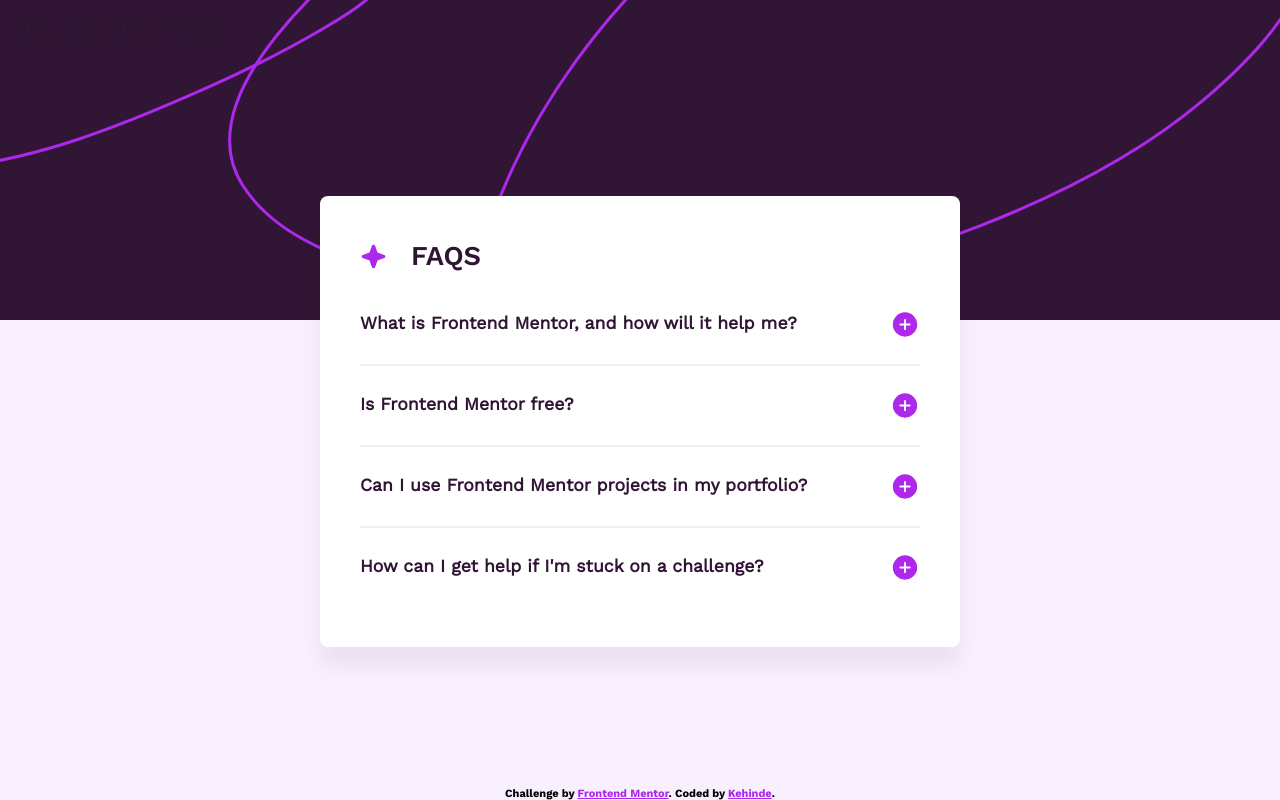
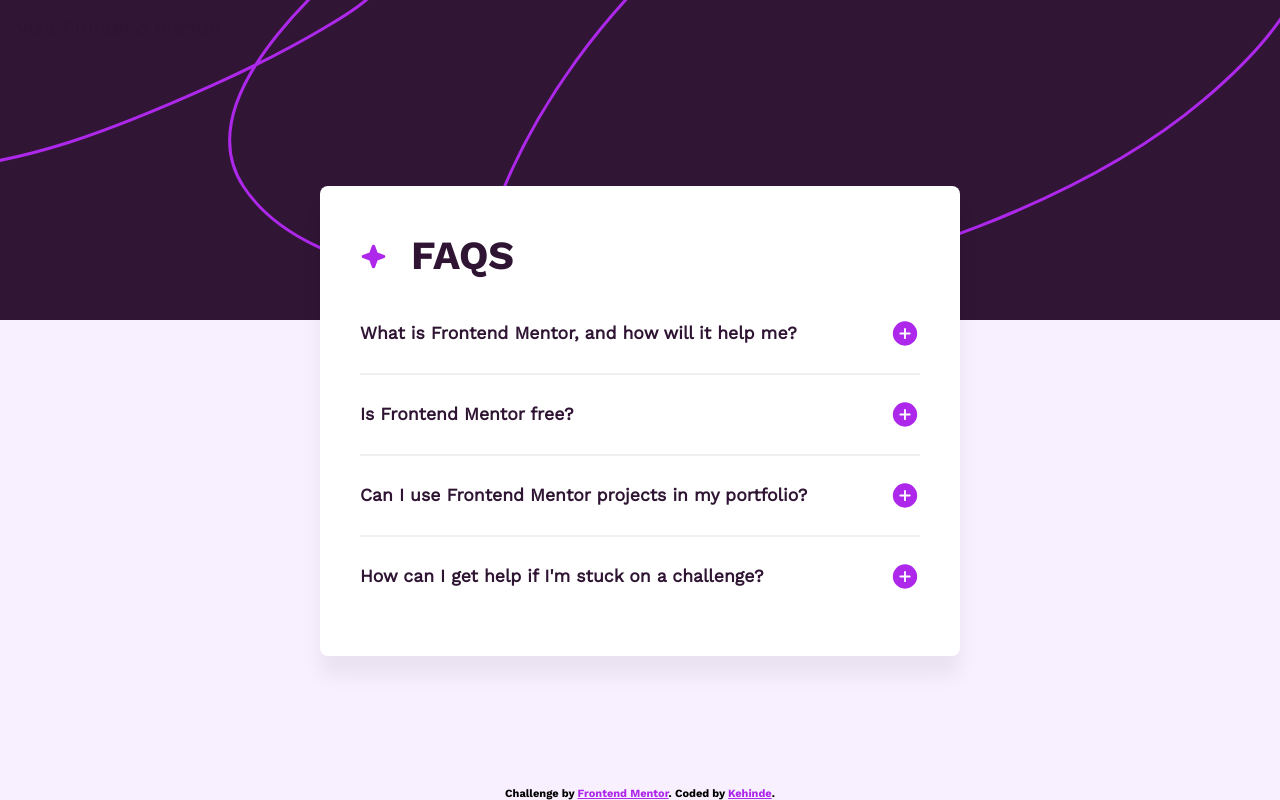
Before and after one commit to jonathan401/fem-FAQ-accordion, a plain HTML site: page index.html in a window 1280 px wide. Drawn offline with Linux system fonts and the light colour scheme.

```diff
--- a/style.css
+++ b/style.css
@@ -144,7 +144,7 @@ header {
   font-family: "WorkSans Medium";
   text-transform: uppercase;
   line-height: 1.5;
-  font-size: 1.7rem;
+  font-size: clamp(1.7rem, 4vw, 2.5rem);
 }
 
 .faq-container__header {
@@ -274,8 +274,13 @@ header {
     top: 0;
     left: 0;
     justify-self: center;
-    max-width: 40rem;
+    max-width: none;
+    width: 40rem;
     padding: 2.5rem;
+  }
+
+  #faqs-header {
+    font-family: "WorkSans Bold";
   }
 
   .accordion-item__header {
```
